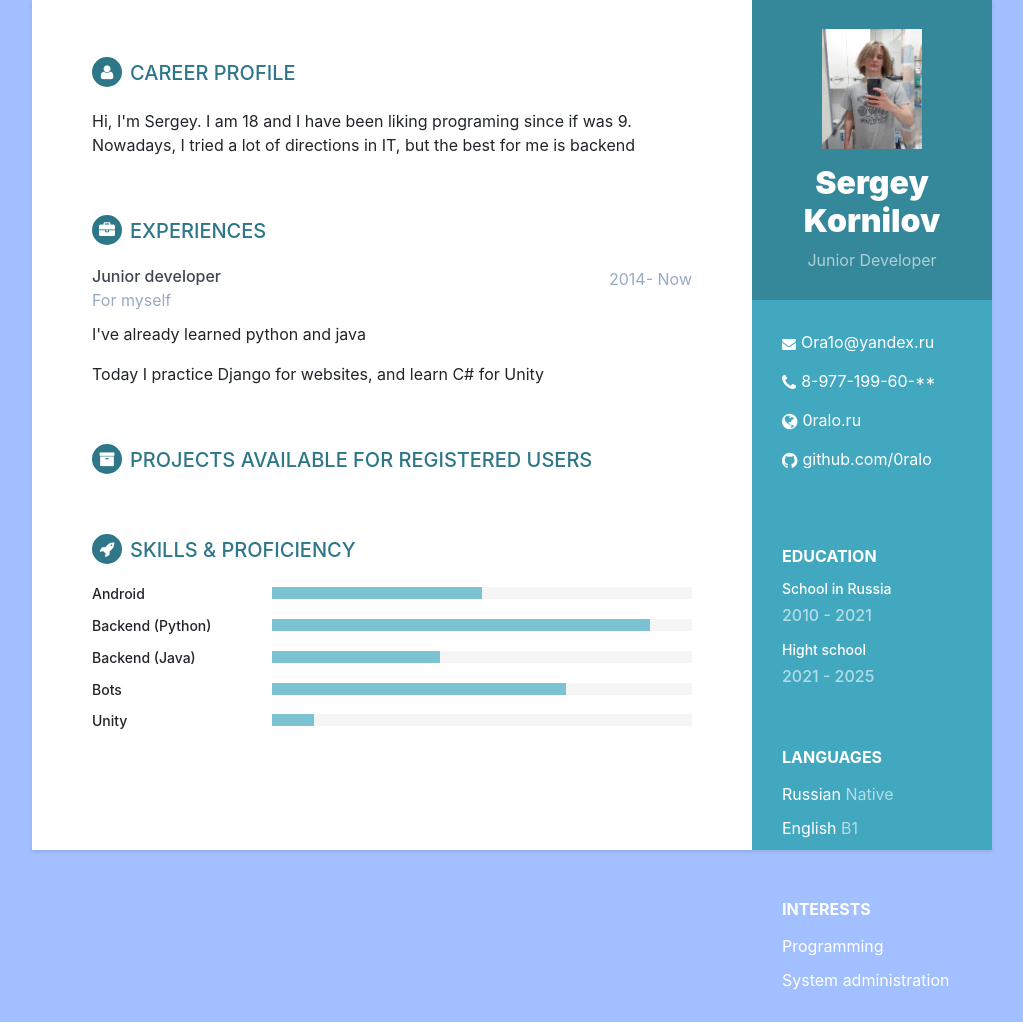
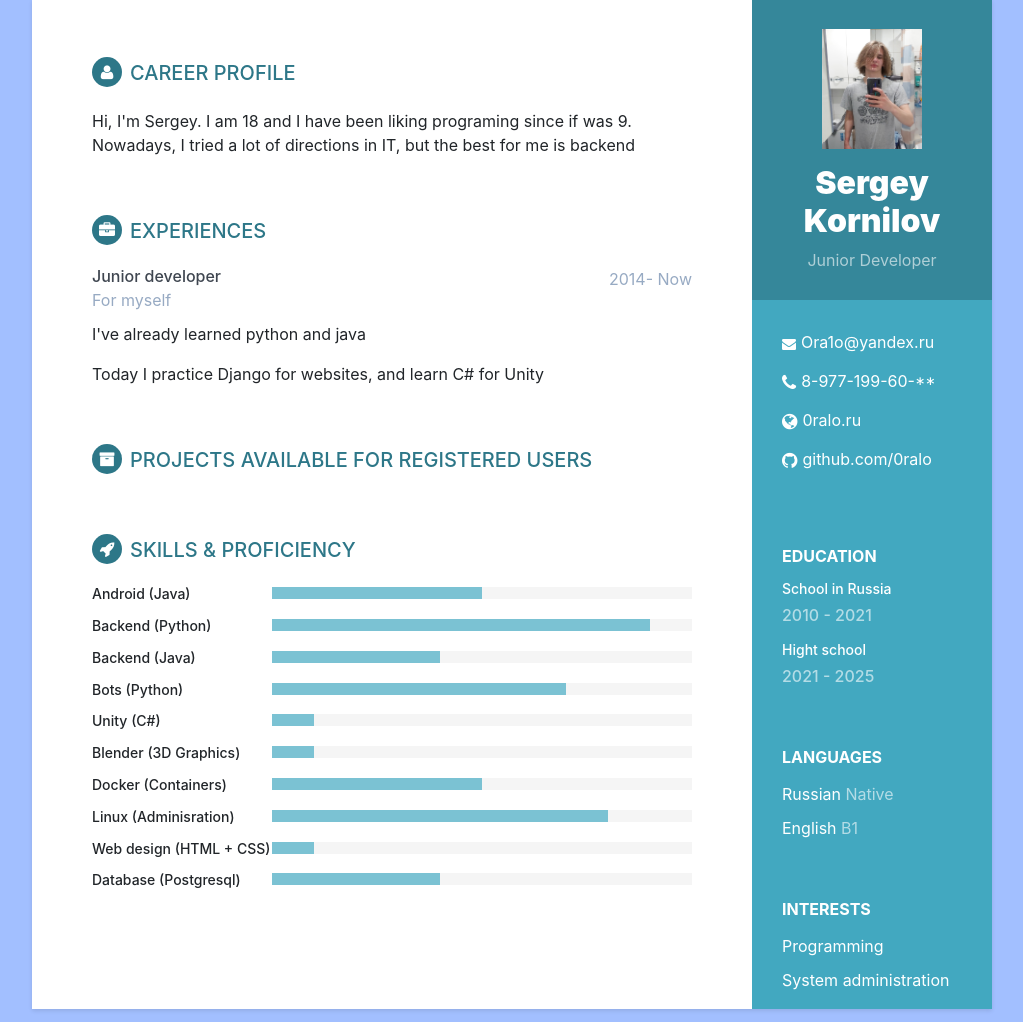
Before and after one commit to 0ralo/WebOralia, a Django app: page /summary/ in a window 1280 px wide. Shown: the part 57-1079 px from the top of the page, without its empty margins (128-1151 px from the left). Run offline with Django 3.2, Linux system fonts and the light colour scheme; parts of the project's set-up code (start-up, migrations or seed data) failed here and were passed over; some libraries are stand-ins or nearby versions.

Commit message:
Fixed summary.html

```diff
--- a/templates/main/summary.html
+++ b/templates/main/summary.html
@@ -113,7 +113,7 @@
                 <div class="skillset">
 
                     <div class="item">
-                        <h3 class="level-title">Android</h3>
+                        <h3 class="level-title">Android (Java)</h3>
                         <div class="level-bar">
                             <div class="level-bar-inner" data-level="50%">
                             </div>
@@ -134,16 +134,51 @@
                         </div>
                     </div>
                     <div class="item">
-                        <h3 class="level-title">Bots</h3>
+                        <h3 class="level-title">Bots (Python)</h3>
                         <div class="level-bar">
                             <div class="level-bar-inner" data-level="70%">
                             </div>
                         </div>
                     </div>
                     <div class="item">
-                        <h3 class="level-title">Unity</h3>
+                        <h3 class="level-title">Unity (C#)</h3>
                         <div class="level-bar">
                             <div class="level-bar-inner" data-level="10%">
+                            </div>
+                        </div>
+                    </div>
+                    <div class="item">
+                        <h3 class="level-title">Blender (3D Graphics)</h3>
+                        <div class="level-bar">
+                            <div class="level-bar-inner" data-level="10%">
+                            </div>
+                        </div>
+                    </div>
+                    <div class="item">
+                        <h3 class="level-title">Docker (Containers)</h3>
+                        <div class="level-bar">
+                            <div class="level-bar-inner" data-level="50%">
+                            </div>
+                        </div>
+                    </div>
+                    <div class="item">
+                        <h3 class="level-title">Linux (Adminisration)</h3>
+                        <div class="level-bar">
+                            <div class="level-bar-inner" data-level="80%">
+                            </div>
+                        </div>
+                    </div>
+                    <div class="item">
+                        <h3 class="level-title">Web design (HTML + CSS)</h3>
+                        <div class="level-bar">
+                            <div class="level-bar-inner" data-level="10%">
+                            </div>
+                        </div>
+                    </div>
+                    <div class="item">
+                        <h3 class="level-title">Database (Postgresql)</h3>
+                        <div class="level-bar">
+                            <div class="level-bar-inner" data-level="40%">
                             </div>
                         </div>
                     </div>
```
